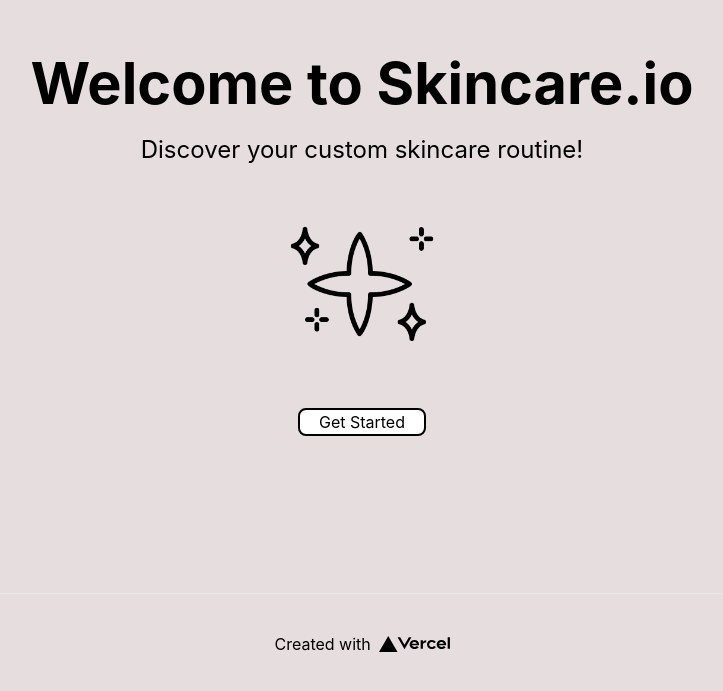
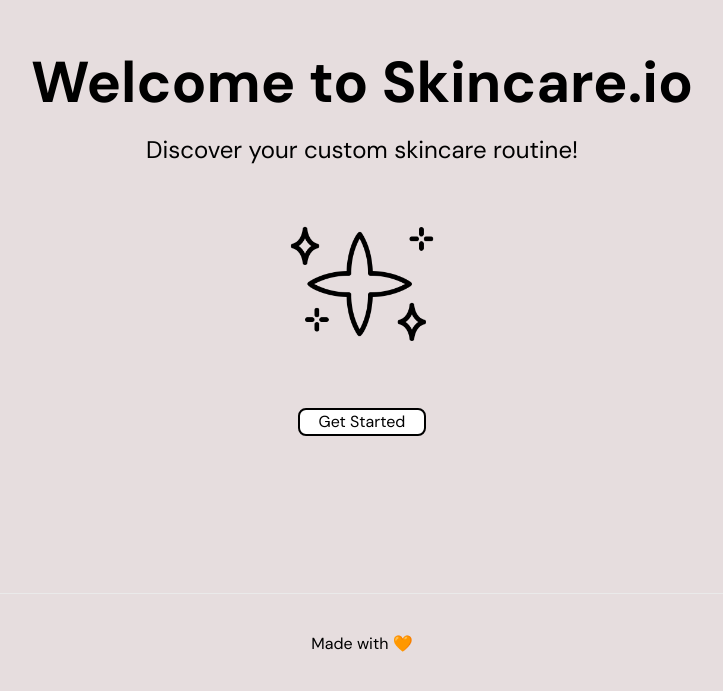
Before and after one commit to gpalar/skincare.io, a Next.js app in the folder nextjs-blog/: page / in a window 1280 px wide. Shown: the part 107-798 px from the top of the page, without its empty margins (278-1001 px from the left). Built offline with nearby package versions, Linux system fonts and the light colour scheme.

Commit message:
configured fonts correctly

```diff
--- a/nextjs-blog/pages/_app.tsx
+++ b/nextjs-blog/pages/_app.tsx
@@ -1,5 +1,13 @@
 import './../styles/globals.css';
+import Head from 'next/head'
 
 export default function App({ Component, pageProps }) {
-    return <Component {...pageProps} />;
+    return <>
+        <Head>
+
+            <link rel="preconnect" href="https://fonts.googleapis.com" />
+            <link rel="preconnect" href="https://fonts.gstatic.com" crossOrigin='anonymous' />
+            <link href="https://fonts.googleapis.com/css2?family=DM+Sans:ital,wght@0,400;0,500;0,700;1,400;1,500;1,700&display=swap" rel="stylesheet" />
+        </Head>
+        <Component {...pageProps} /></>;
 }
--- a/nextjs-blog/pages/index.tsx
+++ b/nextjs-blog/pages/index.tsx
@@ -38,14 +38,7 @@ export default function Home() {
       </main>
 
       <footer>
-        <a
-          href="https://vercel.com?utm_source=create-next-app&utm_medium=default-template&utm_campaign=create-next-app"
-          target="_blank"
-          rel="noopener noreferrer"
-        >
-          Created with {' '}
-          <img src="/vercel.svg" alt="Vercel" className={styles.logo} />
-        </a>
+        Made with 🧡
       </footer>
 
       <style jsx>{`
--- a/nextjs-blog/styles/globals.css
+++ b/nextjs-blog/styles/globals.css
@@ -1,14 +1,14 @@
 @tailwind base;
 @tailwind components;
 @tailwind utilities;
-@import url('https://fonts.googleapis.com/css2?family=Playfair+Display:wght@800;900&display=swap');
+
+@import url('https://fonts.googleapis.com/css2?family=DM+Sans:ital,wght@0,400;0,500;0,700;1,400;1,500;1,700&display=swap');
 
 html,
 body {
   padding: 0;
   margin: 0;
-  font-family: Inter, -apple-system, BlinkMacSystemFont, Segoe UI, Roboto,
-    Oxygen, Ubuntu, Cantarell, Fira Sans, Droid Sans, Helvetica Neue, sans-serif;
+  font-family: 'DM Sans', sans-serif !important;
 }
 
 a {
@@ -26,8 +26,9 @@ img {
 }
 
 h1 {
-  /* font-family: 'Playfair Display', serif; */
   font-weight: bold;
+  font-family: 'DM Sans', sans-serif !important;
+
 }
 
 h2,
@@ -44,6 +45,4 @@ ul {
 
 button {
   padding: 0.5rem 1rem;
-  /* font-family: Inter, -apple-system, BlinkMacSystemFont, Segoe UI, Roboto,
-    Oxygen, Ubuntu, Cantarell, Fira Sans, Droid Sans, Helvetica Neue, sans-serif; */
 }
```
